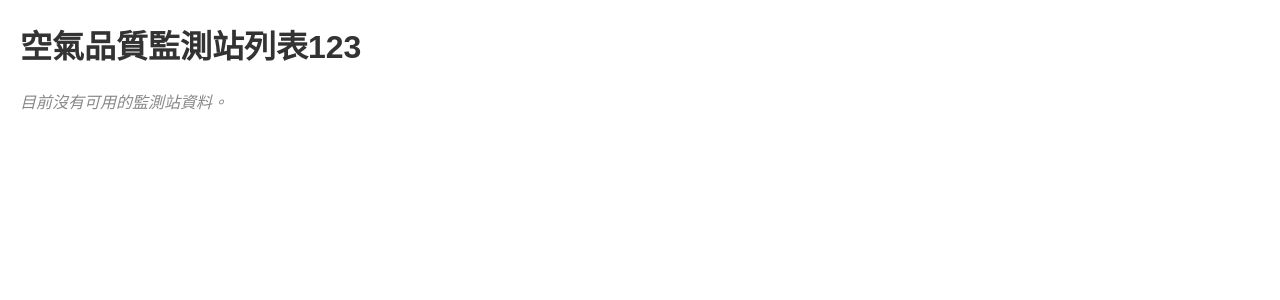
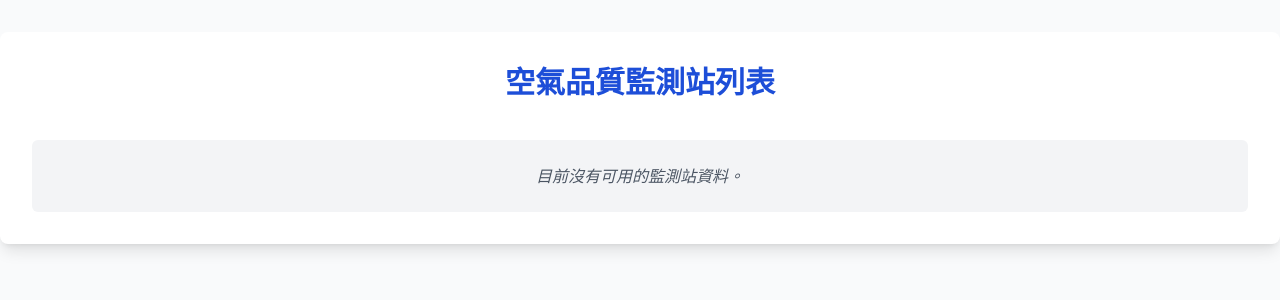
Before and after one commit to ab000641/air_quality_monitor, a Flask app: page / in a window 1280 px wide. Shown: the top 300 px of the page. Run offline with Flask 3, Linux system fonts and the light colour scheme; style sheets or scripts are compiled from the project's sources.

Commit message:
feat: update index.html

```diff
--- a/templates/index.html
+++ b/templates/index.html
@@ -4,31 +4,64 @@
     <meta charset="UTF-8">
     <meta name="viewport" content="width=device-width, initial-scale=1.0">
     <title>空氣品質監測</title>
-    <style>
-        body { font-family: Arial, sans-serif; margin: 20px; }
-        h1 { color: #333; }
-        ul { list-style-type: none; padding: 0; }
-        li { margin-bottom: 10px; }
-        .station { border: 1px solid #ccc; padding: 10px; border-radius: 5px; margin-bottom: 10px; }
-        .station-name { font-weight: bold; font-size: 1.2em; color: #0056b3; }
-        .no-data { color: #888; font-style: italic; }
-    </style>
+    <link href="{{ url_for('static', filename='dist/output.css') }}" rel="stylesheet">
 </head>
-<body>
-    <h1>空氣品質監測站列表123</h1>
+<body class="font-sans bg-gray-50 text-gray-800">
+    <div class="container mx-auto p-4 md:p-8 bg-white rounded-lg shadow-lg my-8">
+        <h1 class="text-3xl font-bold text-center text-blue-700 mb-6 md:mb-10">空氣品質監測站列表</h1>
+
         {% if stations %}
-        <ul>
+            <ul class="list-none p-0">
                 {% for station in stations %}
-                <li class="station">
-                    <div class="station-name">{{ station.SiteName }} ({{ station.SiteId }})</div>
-                    <div>縣市: {{ station.County }}</div>
-                    <div>地址: {{ station.Address }}</div>
-                    {# 您可以在這裡顯示更多站點資訊，例如經緯度等 #}
+                    <li class="bg-white border border-gray-200 rounded-lg shadow-sm mb-4 p-4 flex flex-wrap items-center">
+                        <div class="w-full pb-3 mb-3 border-b border-gray-200">
+                            <div class="text-xl font-semibold text-blue-600 mb-1">{{ station.name }} (<span class="text-gray-500">{{ station.site_id }}</span>)</div>
+                            <div class="text-sm text-gray-500">{{ station.county }}</div>
+                        </div>
+
+                        {% if station.aqi is not none %}
+                            <div class="w-full md:w-1/2 lg:w-1/3 pr-2 mb-3 md:mb-0">
+                                <div class="text-gray-600 text-sm">AQI:</div>
+                                <div class="text-4xl font-extrabold mt-1" style="color:
+                                    {% if station.status == '良好' %} #00e676
+                                    {% elif station.status == '普通' %} #ffeb3b
+                                    {% elif station.status == '對敏感族群不健康' %} #ff9800
+                                    {% elif station.status == '不健康' %} #f44336
+                                    {% elif station.status == '非常不健康' %} #9c27b0
+                                    {% elif station.status == '危害' %} #795548
+                                    {% else %} #9e9e9e
+                                    {% endif %};">
+                                    {{ station.aqi }}
+                                </div>
+                                <div class="text-md font-bold mt-1 inline-block px-2 py-1 rounded text-white" style="background-color:
+                                    {% if station.status == '良好' %} #00e676
+                                    {% elif station.status == '普通' %} #ffeb3b
+                                    {% elif station.status == '對敏感族群不健康' %} #ff9800
+                                    {% elif station.status == '不健康' %} #f44336
+                                    {% elif station.status == '非常不健康' %} #9c27b0
+                                    {% elif station.status == '危害' %} #795548
+                                    {% else %} #9e9e9e
+                                    {% endif %}; color: {% if station.status == '普通' %} #333 {% else %} #fff {% endif %};">
+                                    {{ station.status if station.status else 'N/A' }}
+                                </div>
+                            </div>
+                            <div class="w-full md:w-1/2 lg:w-2/3 pl-2 mb-3 md:mb-0">
+                                <div class="text-gray-600 text-sm">詳細數據:</div>
+                                <div class="mt-1 text-lg">PM2.5: <span class="font-medium">{{ station.pm25 if station.pm25 is not none else 'N/A' }}</span></div>
+                                <div class="mt-1 text-lg">PM10: <span class="font-medium">{{ station.pm10 if station.pm10 is not none else 'N/A' }}</span></div>
+                            </div>
+                            <div class="w-full text-sm text-gray-600 border-t border-dashed border-gray-200 pt-3 mt-3">
+                                最後更新時間: <span class="font-medium">{{ station.publish_time.strftime('%Y-%m-%d %H:%M') if station.publish_time else 'N/A' }}</span>
+                            </div>
+                        {% else %}
+                            <div class="w-full text-center text-gray-500 italic p-4 bg-gray-100 rounded-md">目前無即時數據。</div>
+                        {% endif %}
                     </li>
                 {% endfor %}
             </ul>
         {% else %}
-        <p class="no-data">目前沒有可用的監測站資料。</p>
+            <p class="text-center text-gray-600 italic p-6 bg-gray-100 rounded-md">目前沒有可用的監測站資料。</p>
         {% endif %}
+    </div>
 </body>
 </html>
```
Lines whose indentation alone changed are shown as unchanged.
